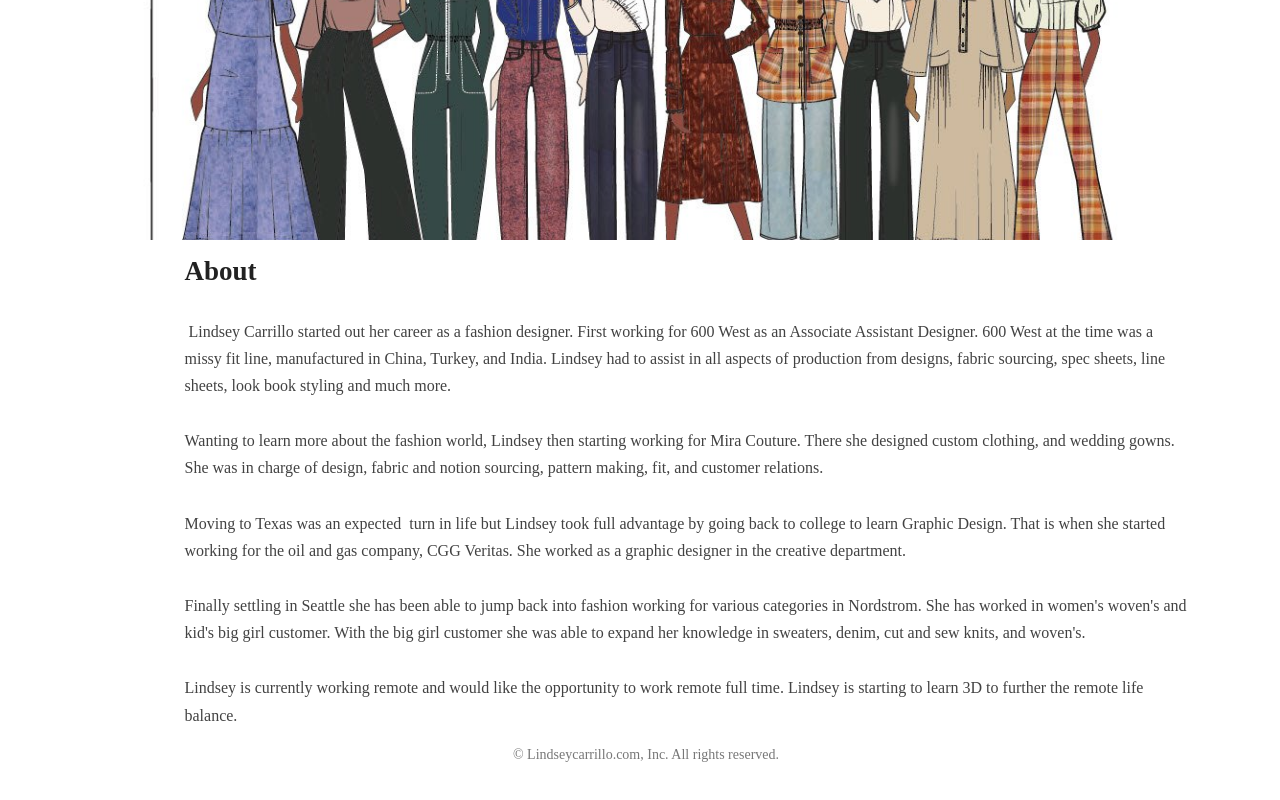
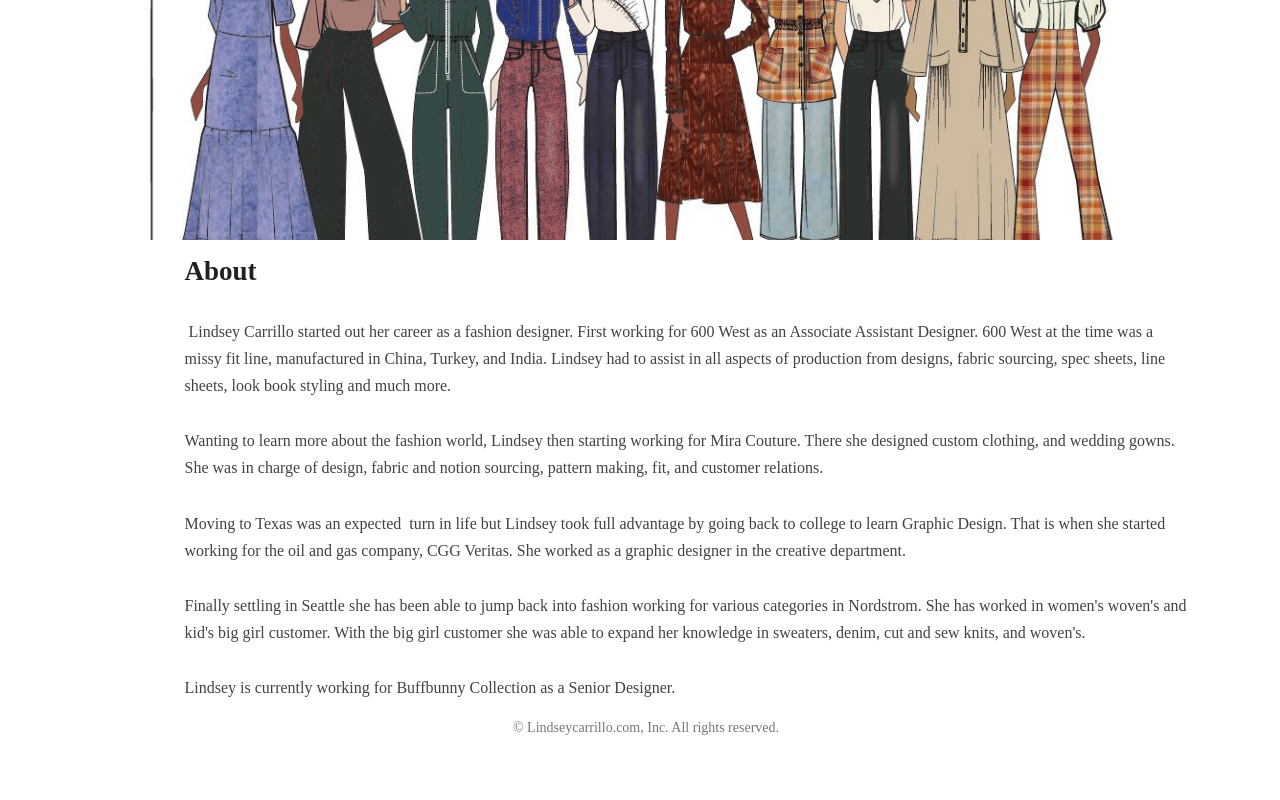
Before and after one commit to lmay87/lc-react, a Next.js app: page / in a window 1280 px wide. Shown: the part 656-1456 px from the top of the page. Built offline with nearby package versions, Linux system fonts and the light colour scheme; a web font is replaced by a local one.

Commit message:
Update index.js

```diff
--- a/src/pages/index.js
+++ b/src/pages/index.js
@@ -114,9 +114,7 @@ export default function Home() {
                   and woven&apos;s.
                 </p>
                 <p className="" style={{ whiteSpace: 'pre-wrap' }}>
-                  Lindsey is currently working remote and would like the
-                  opportunity to work remote full time. Lindsey is starting to
-                  learn 3D to further the remote life balance.
+                  Lindsey is currently working for Buffbunny Collection as a Senior Designer.
                 </p>
               </div>
             </div>
```
